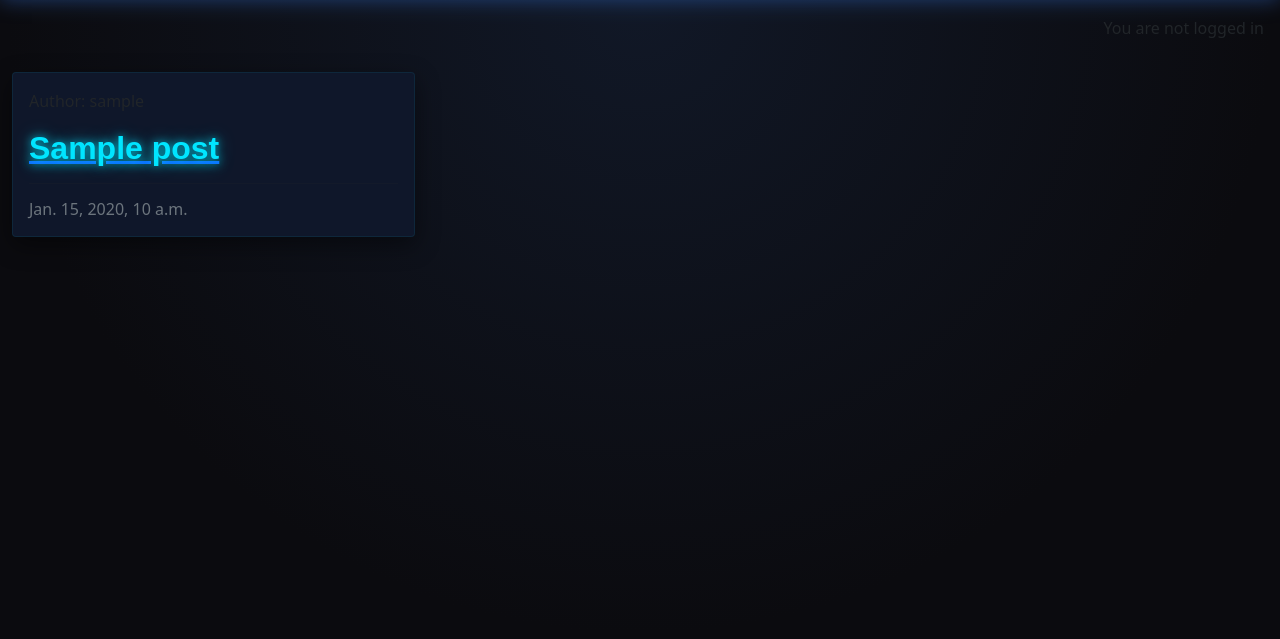
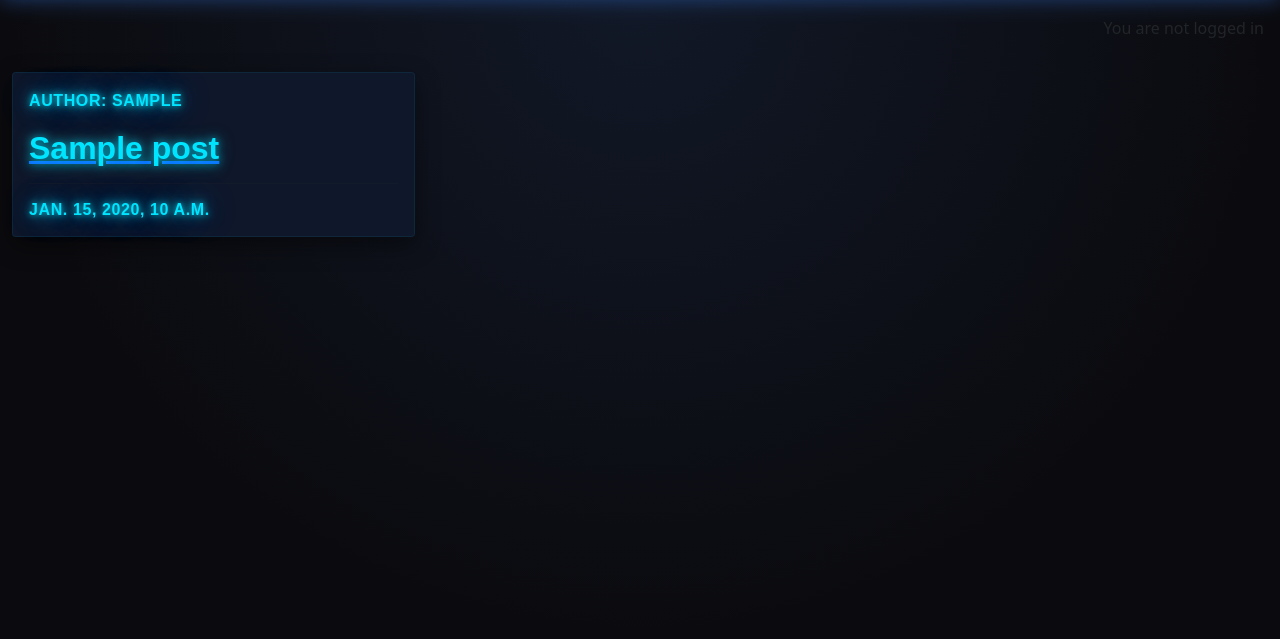
Before and after one commit to AnasEljandi/GamingBlog_Final, a Django app: page / in a window 1280 px wide. Shown: the part 72-711 px from the top of the page. Run offline with Django 4.2, Linux system fonts and the light colour scheme; tables that the repository leaves empty hold one stand-in row (values such as "Sample post"); parts of the project's set-up code (start-up, migrations or seed data) failed here and were passed over; some web fonts are replaced.

Commit message:
edit index.html

```diff
--- a/blog/templates/blog/index.html
+++ b/blog/templates/blog/index.html
@@ -15,7 +15,8 @@
                         <div class="card-body">
                             <div class="image-container">
                                 <div class="image-flash">
-                                    <p class="author-glow">Author: {{ post.author }}</p>
+                                    <!-- CHANGED: author-glow -> author -->
+                                    <p class="author">Author: {{ post.author }}</p>
                                 </div>
                             </div>
                             <a href="{% url 'post_detail' post.slug %}" class="post-link">
--- a/templates/base.html
+++ b/templates/base.html
@@ -21,7 +21,7 @@
   .card:hover{transform:translateY(-4px);box-shadow:0 0 25px rgba(0,229,255,.3)}
   .card-title{font-family:'Mangold',sans-serif;font-weight:700;color:#00e5ff;text-shadow:0 0 8px rgba(0,229,255,.7),0 0 18px rgba(0,229,255,.4);transition:.3s}
   .card-title:hover{color:#ffa733;text-shadow:0 0 12px #ffa733,0 0 24px #ff8c00}
-  .image-flash .author,.card .author,.author{font-family:'Mangold',sans-serif;font-size:.95rem;font-weight:700;text-transform:uppercase;letter-spacing:.6px;color:#00e5ff!important;text-shadow:0 0 6px rgba(0,229,255,.85),0 0 14px rgba(0,229,255,.65),0 0 28px rgba(59,130,246,.55),0 0 42px rgba(0,229,255,.45)}
+
   footer{background:linear-gradient(90deg,#111827,#1e1b4b);box-shadow:0 -2px 10px rgba(59,130,246,.3)}
   footer p{margin:0;color:#e2e8f0}
 
@@ -72,7 +72,7 @@
     margin-top: 1.2rem;
     margin-bottom: 0.6rem;
   }
-</style>
+  </style>
 
   <title>GameGrid | Gaming Blog</title>
   <meta name="viewport" content="width=device-width, initial-scale=1" />
@@ -81,6 +81,39 @@
   <link rel="stylesheet" href="https://cdnjs.cloudflare.com/ajax/libs/font-awesome/6.4.0/css/all.min.css">
   <link href="https://cdn.jsdelivr.net/npm/bootstrap@5.0.1/dist/css/bootstrap.min.css" rel="stylesheet"
         integrity="sha384-+0n0xVW2eSR5OomGNYDnhzAbDsOXxcvSN1TPprVMTNDbiYZCxYbOOl7+AMvyTG2x" crossorigin="anonymous" />
+
+  <!-- ✅ FORCE AUTHOR GLOW FIX (after Bootstrap so it wins) -->
+  <style>
+    .author,
+    .card .author,
+    .image-flash .author,
+    .card .text-muted,
+    .text-muted,
+    .card small,
+    .card .card-subtitle,
+    .card .meta-author {
+      color: #00e5ff !important;
+      font-family: 'Mangold', sans-serif;
+      font-weight: 700;
+      letter-spacing: .6px;
+      text-transform: uppercase;
+      text-shadow:
+        0 0 6px rgba(0,229,255,.85),
+        0 0 14px rgba(0,229,255,.65),
+        0 0 28px rgba(59,130,246,.55),
+        0 0 42px rgba(0,229,255,.45);
+    }
+
+    .author:hover,
+    .card .text-muted:hover,
+    .card small:hover {
+      color: #ffa733 !important;
+      text-shadow:
+        0 0 10px #ffa733,
+        0 0 22px #ff8c00,
+        0 0 35px rgba(255,140,0,.7);
+    }
+  </style>
 </head>
 
 <body class="d-flex flex-column h-100 main-bg">
```
Also changed, not shown: README.md, static/images/default.jpg (deleted), static/images/{45F43941-09D9-421A-A01D-9812709DB658}.png (added).
